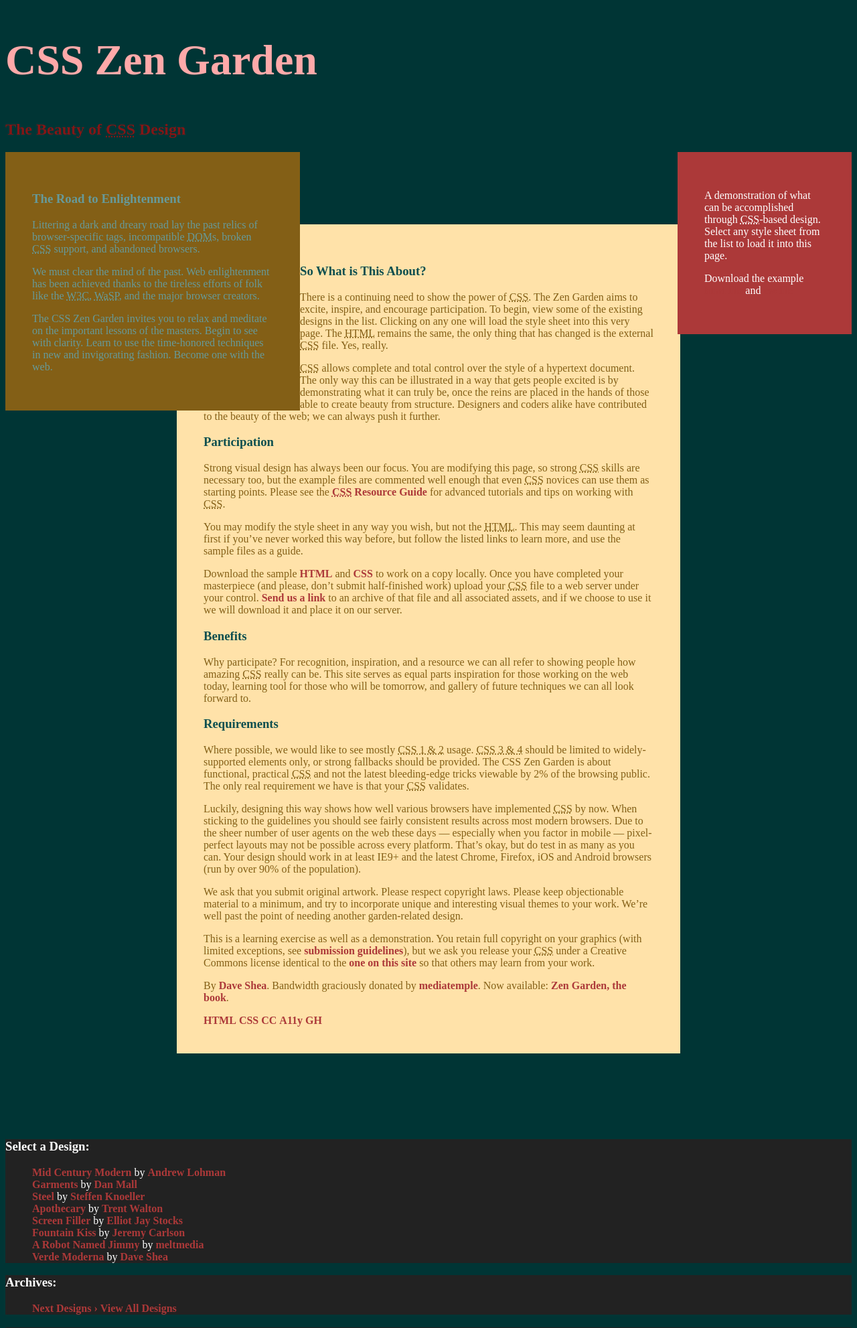
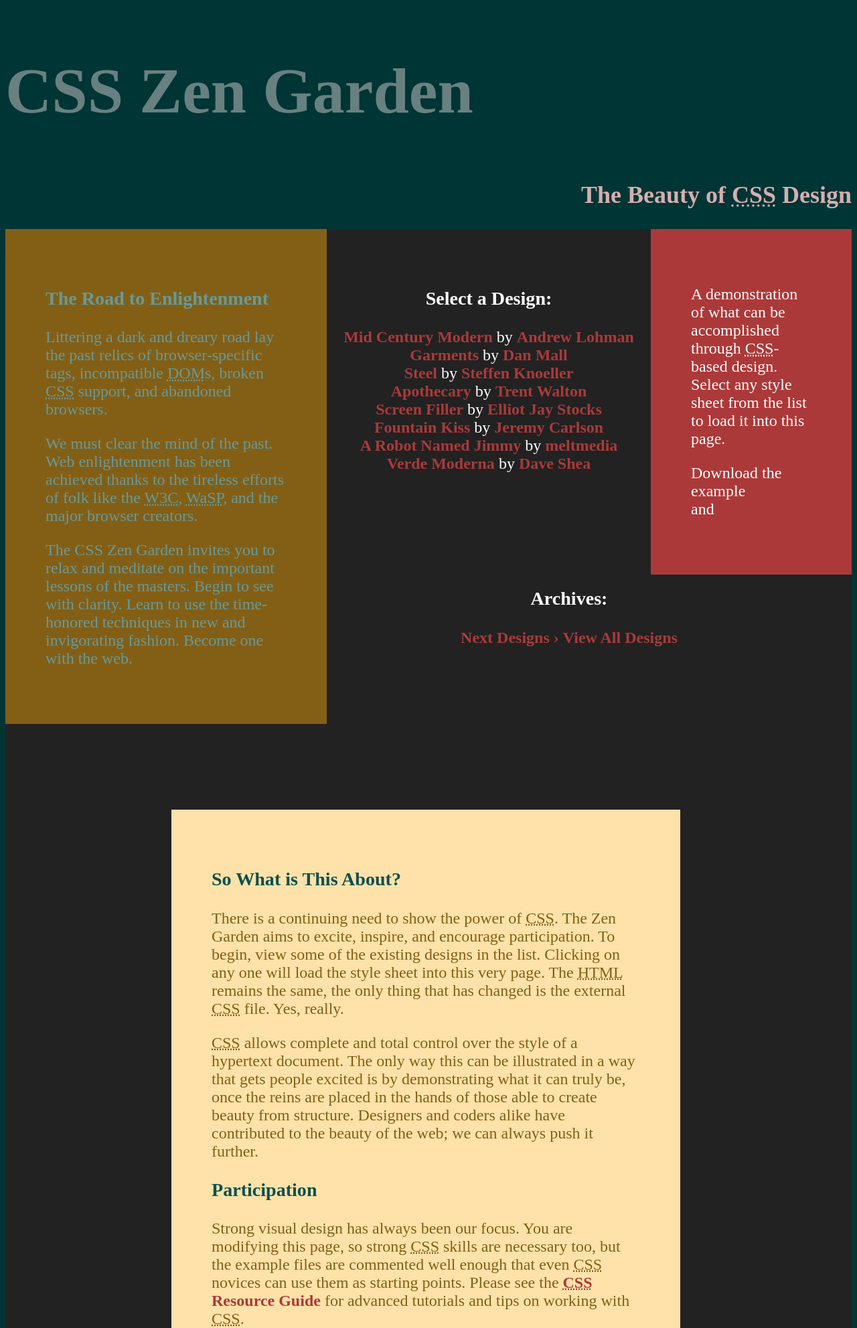
Before and after one commit to jonjamison3/schooling, a PHP site: page / in a window 1280 px wide. Shown: the top 1983 px of the page at 67% size. Run offline with PHP 8.4, Linux system fonts and the light colour scheme.

Commit message:
laying out some layout

```diff
--- a/webDev2/midterm/styles.css
+++ b/webDev2/midterm/styles.css
@@ -1,13 +1,15 @@
 body{
 	background-color: #003535;
 	color: white;
+	font-size: 1.5em;
 }
 h1{
 	font-size: 4em;
-	color:#FFA9A9;
+	color:#698080;
 }
 h2{
-	color:#831616;
+	color:#D5AEAE;
+	text-align: right;
 }
 a{
 	color:#AC3939;
@@ -28,6 +30,8 @@ li{
 }
 .design-archives, .design-selection, .zen-resources{
 	background-color: #222;
+	padding: 2.5em;
+	text-align: center;
 }
 .design-selection li {
 	display: block;
@@ -50,7 +54,9 @@ li{
 	color:#835F16;
 	padding: 2.5em;
 	background-color:#FFE2A9;
+	width:50vw;
 	min-width:500px;
+	float:right;
 }
 .supporting{
 	margin:10vw 20vw;
```
